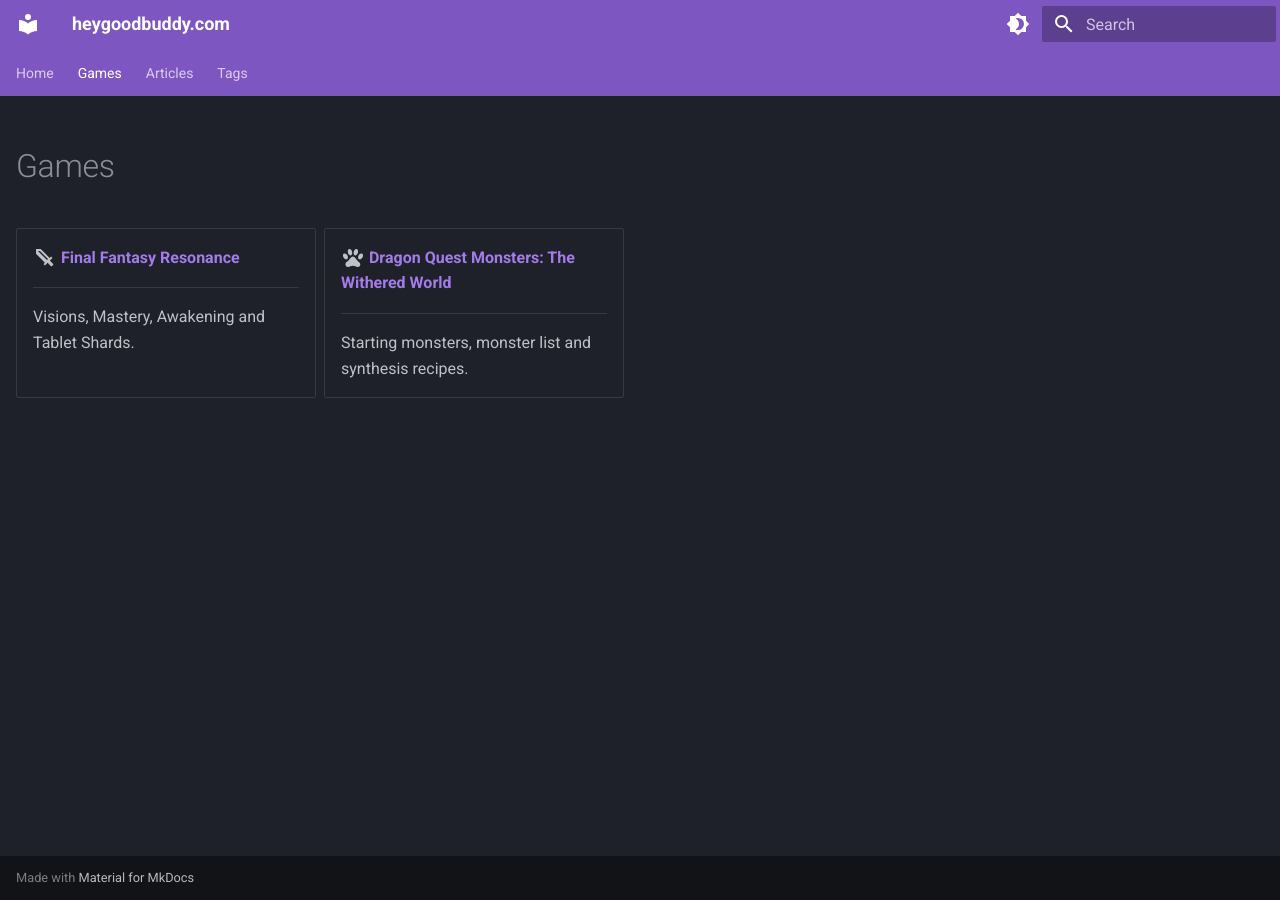
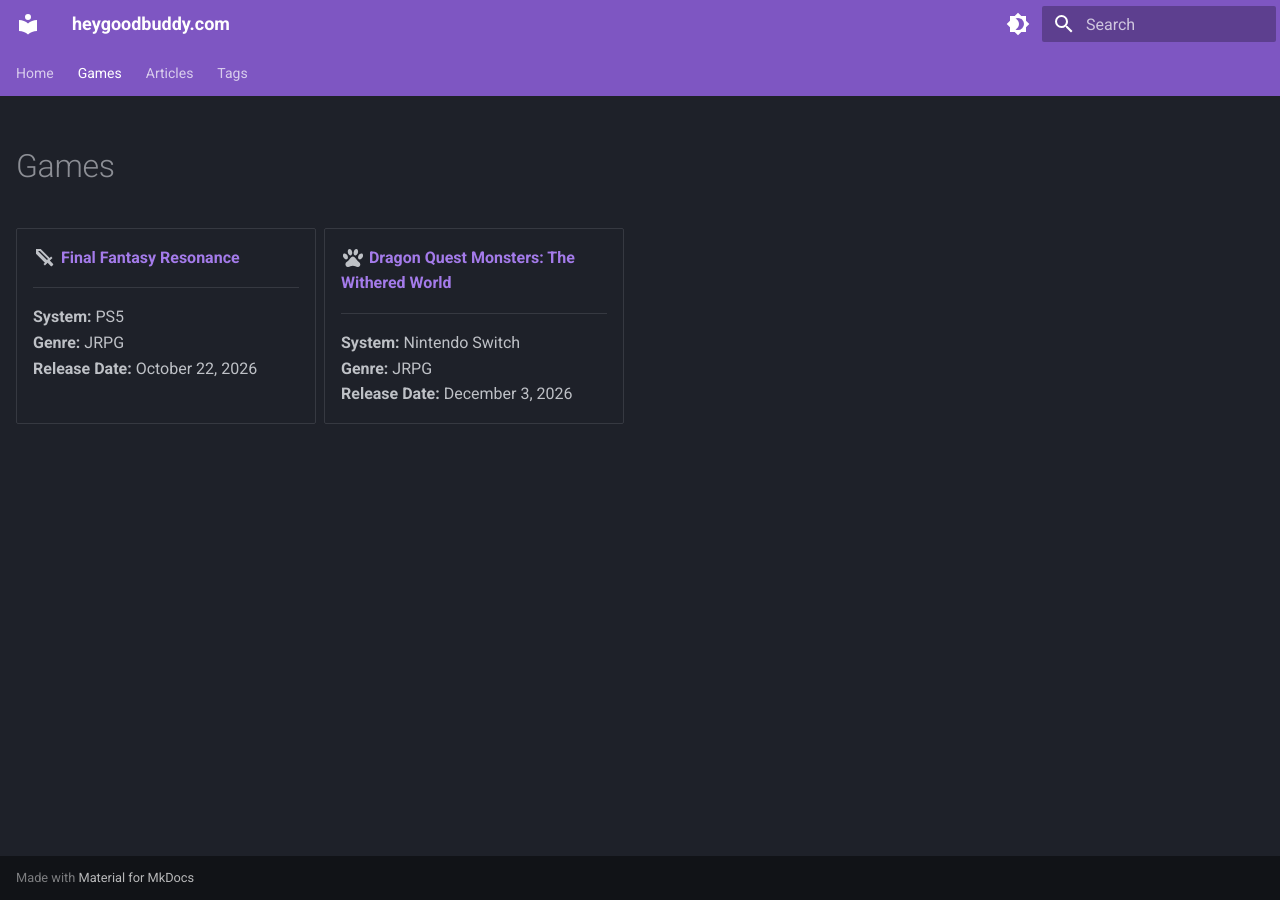
Before and after one commit to princeodd47/heygoodbuddy.com, an MkDocs documentation site: the page built from docs/games/index.md, in a window 1280 px wide. Built offline with MkDocs 1.6.1 and Material for MkDocs 9.7.7, drawn with Linux system fonts in a browser that asks for light colours.

Commit message:
Show system, genre and release date on the Games cards
Each card lists the system the guide was written on, the genre and the
release date, in place of the old one-line summary.

Co-Authored-By: Claude Opus 5.5 <noreply@anthropic.com>

```diff
--- a/docs/games/index.md
+++ b/docs/games/index.md
@@ -12,12 +12,16 @@ hide:
 
     ---
 
-    Visions, Mastery, Awakening and Tablet Shards.
+    **System:** PS5<br>
+    **Genre:** JRPG<br>
+    **Release Date:** October 22, 2026
 
 -   :material-paw:{ .lg .middle } __[Dragon Quest Monsters: The Withered World](dragon-quest-monsters-the-withered-world/index.md)__
 
     ---
 
-    Starting monsters, monster list and synthesis recipes.
+    **System:** Nintendo Switch<br>
+    **Genre:** JRPG<br>
+    **Release Date:** December 3, 2026
 
 </div>
```
